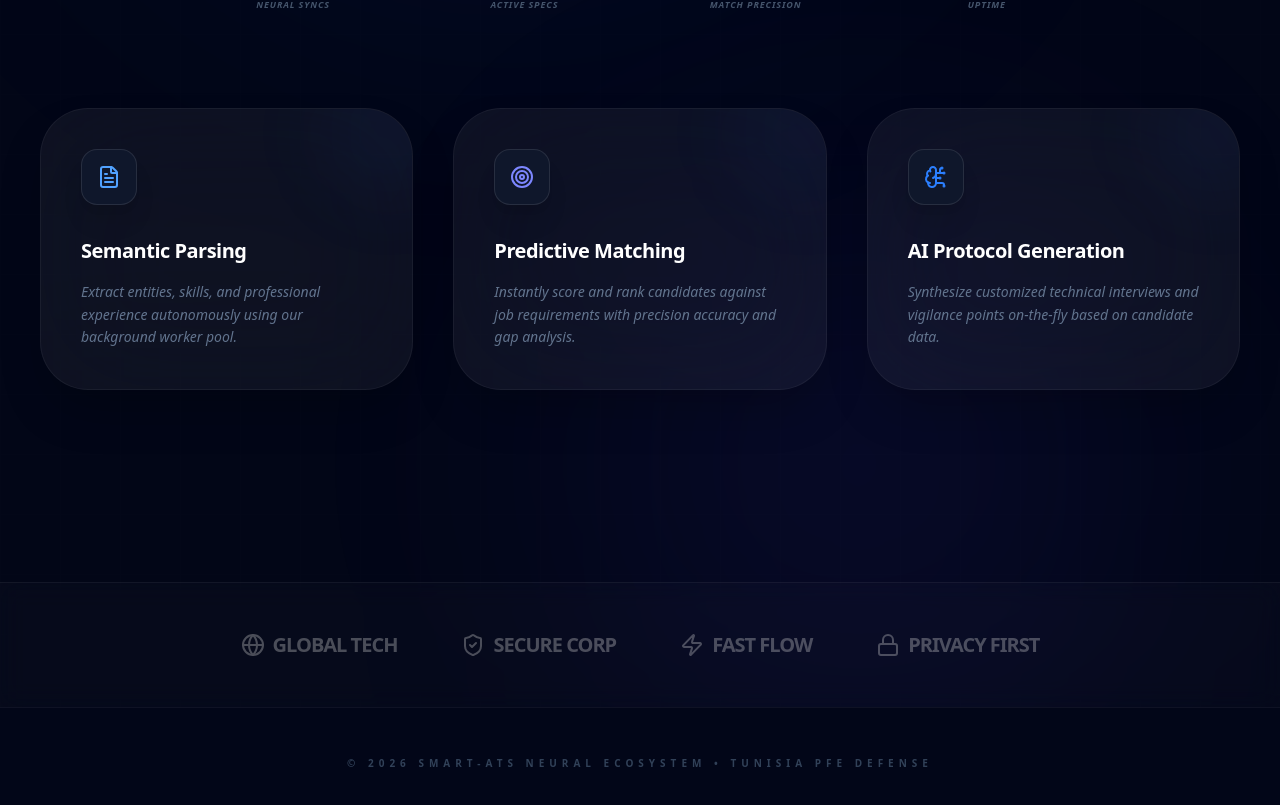
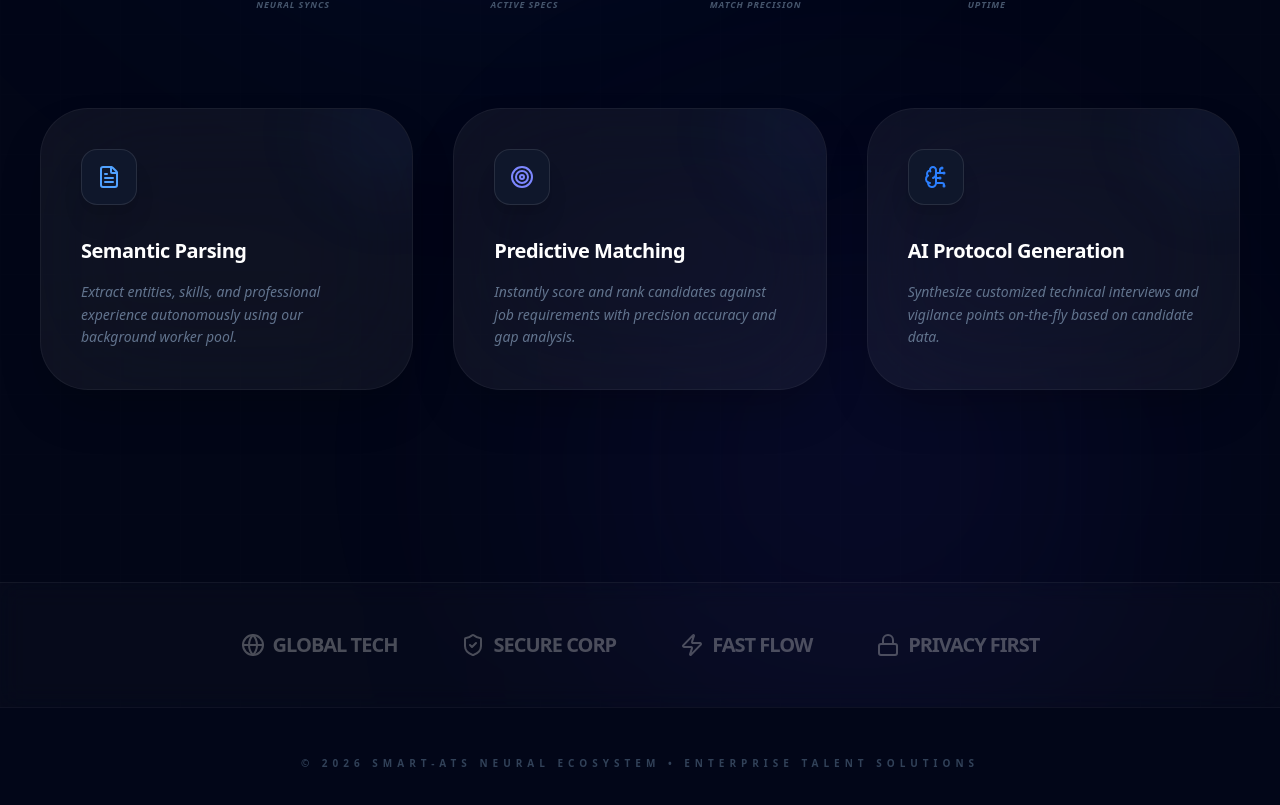
Before and after one commit to alansmit158-cell/smart-ats, a React (Vite) app in the folder frontend/: page / in a window 1280 px wide. Shown: the part 806-1611 px from the top of the page. Built offline with nearby package versions, Linux system fonts and the light colour scheme.

Commit message:
Enterprise Compliance: Removed internal development references and updated platform branding for client production release

```diff
--- a/frontend/src/pages/Landing.jsx
+++ b/frontend/src/pages/Landing.jsx
@@ -233,7 +233,7 @@ export default function Landing() {
       {/* Footer */}
       <footer className="relative z-10 border-t border-white/5 py-12 text-center bg-slate-950">
         <p className="text-[10px] font-black uppercase tracking-[0.5em] text-slate-700">
-            &copy; 2026 SMART-ATS NEURAL ECOSYSTEM • TUNISIA PFE DEFENSE
+            &copy; 2026 SMART-ATS NEURAL ECOSYSTEM • ENTERPRISE TALENT SOLUTIONS
         </p>
       </footer>
     </div>
```
Also changed, not shown: 1 other file (tests, documents, lock files or other folders).
